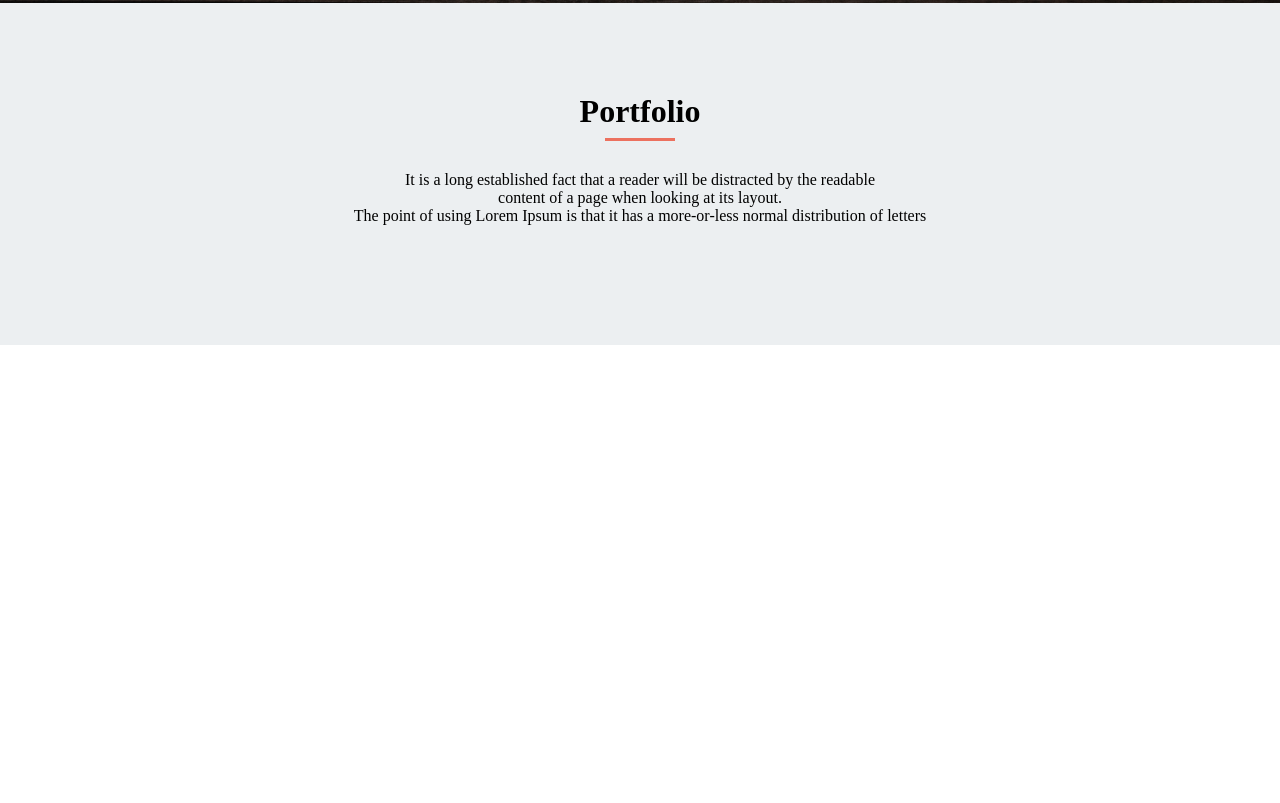
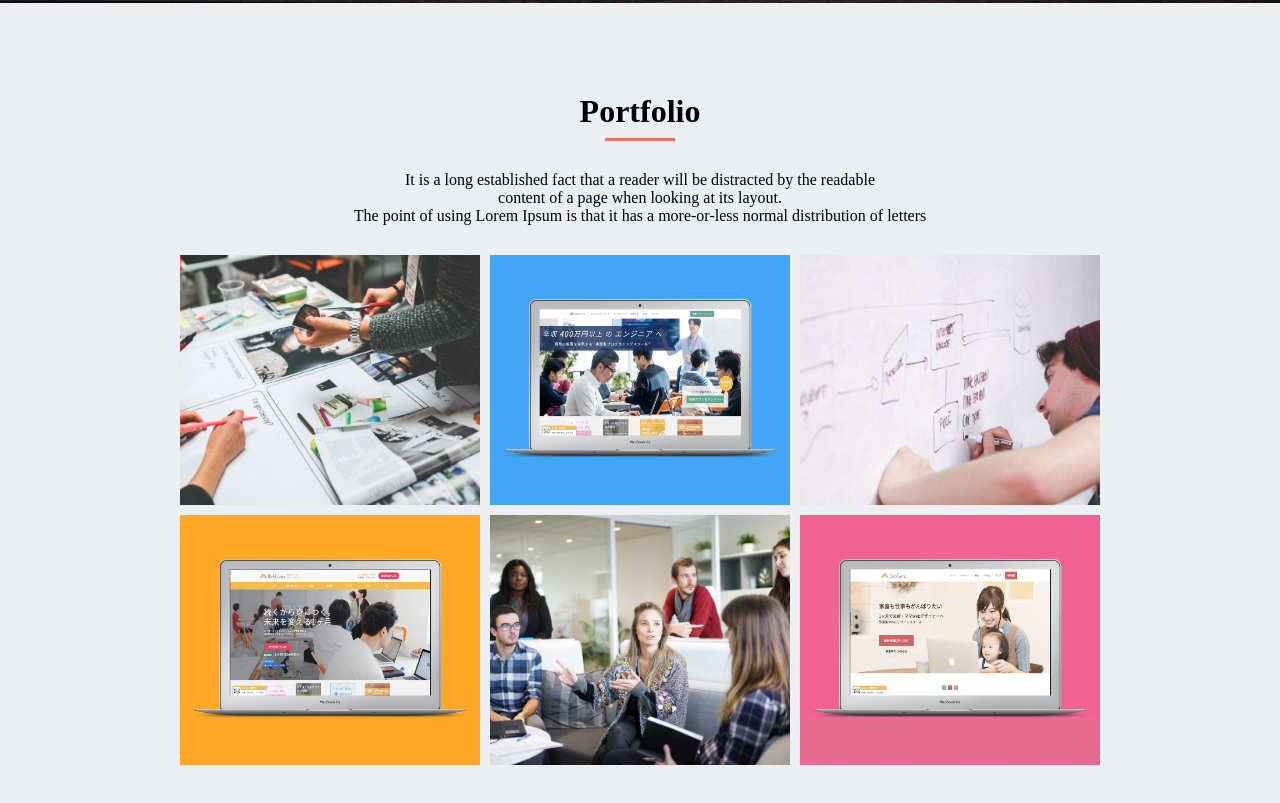
Before and after one commit to masutaniR/5-html_css_2, a plain HTML site: page index.html in a window 1280 px wide. Shown: the part 717-1520 px from the top of the page. Before the commit the page ends 1062 px from the top, so only its background shows below. Drawn offline with Linux system fonts and the light colour scheme.

Commit message:
[Finish] portfolio

```diff
--- a/index.html
+++ b/index.html
@@ -39,12 +39,12 @@
             The point of using Lorem Ipsum is that it has a more-or-less normal distribution of letters
           </p>
           <div class="pf-img-box">
-            <div class="pf-img"></div>
-            <div class="pf-img"></div>
-            <div class="pf-img"></div>
-            <div class="pf-img"></div>
-            <div class="pf-img"></div>
-            <div class="pf-img"></div>
+            <div class="pf-img pf-img1"></div>
+            <div class="pf-img pf-img2"></div>
+            <div class="pf-img pf-img3"></div>
+            <div class="pf-img pf-img4"></div>
+            <div class="pf-img pf-img5"></div>
+            <div class="pf-img pf-img6"></div>
           </div>
         </section>
       </div>
--- a/style.css
+++ b/style.css
@@ -76,3 +76,49 @@ nav {
   font-size: 16px;
   color: #000;
 }
+.pf-img-box {
+  display: flex;
+  flex-wrap: wrap;
+}
+.pf-img {
+  width: 300px;
+  height: 250px;
+  margin-right: 10px;
+  margin-bottom: 10px;
+}
+.pf-img:nth-last-child(-n + 3) {
+  margin-bottom: 0;
+}
+.pf-img:nth-child(3n) {
+  margin-right: 0;
+}
+.pf-img1 {
+  background-image: url(img/sketch.jpg);
+  background-size: cover;
+  background-position: center;
+}
+.pf-img2 {
+  background-image: url(img/websuku.png);
+  background-size: cover;
+  background-position: center;
+}
+.pf-img3 {
+  background-image: url(img/write.jpg);
+  background-size: cover;
+  background-position: center;
+}
+.pf-img4 {
+  background-image: url(img/webcamp.png);
+  background-size: cover;
+  background-position: center;
+}
+.pf-img5 {
+  background-image: url(img/talk.jpg);
+  background-size: cover;
+  background-position: center;
+}
+.pf-img6 {
+  background-image: url(img/webcamp-mother.png);
+  background-size: cover;
+  background-position: center;
+}
```
